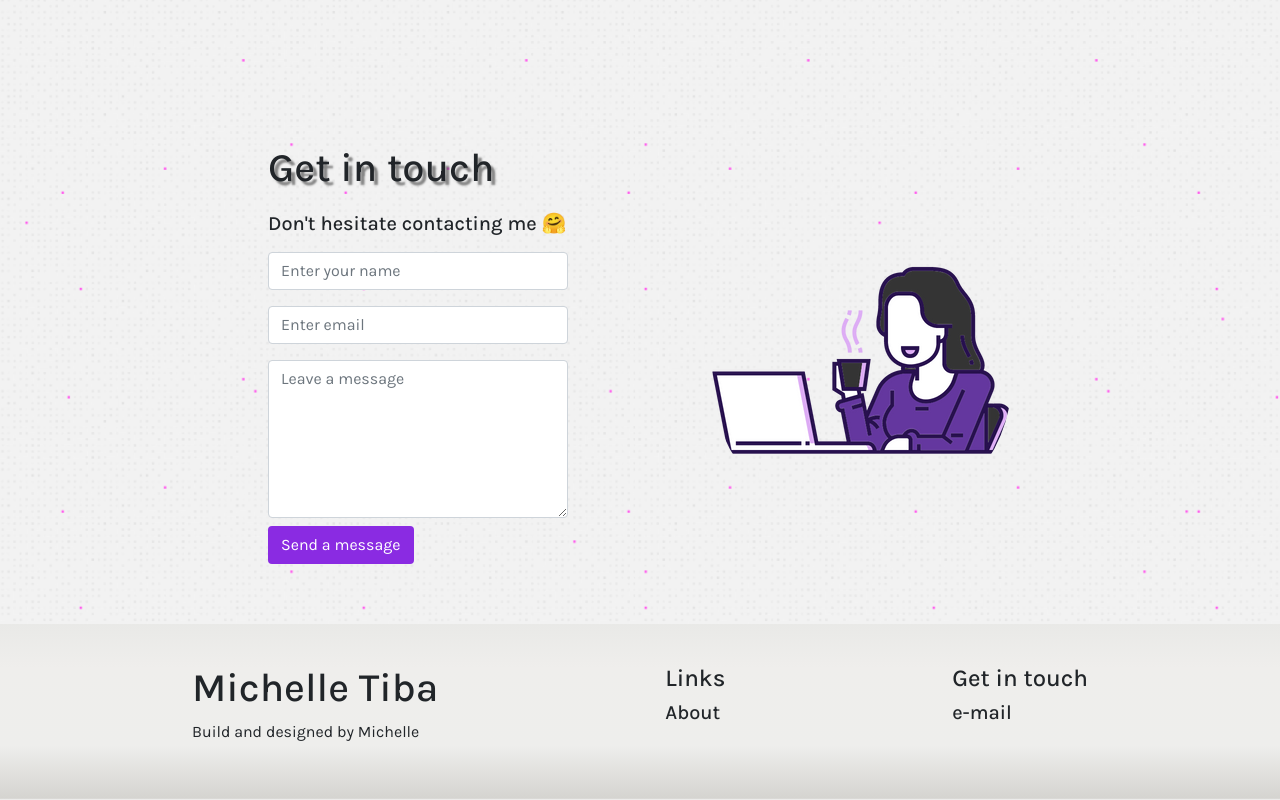
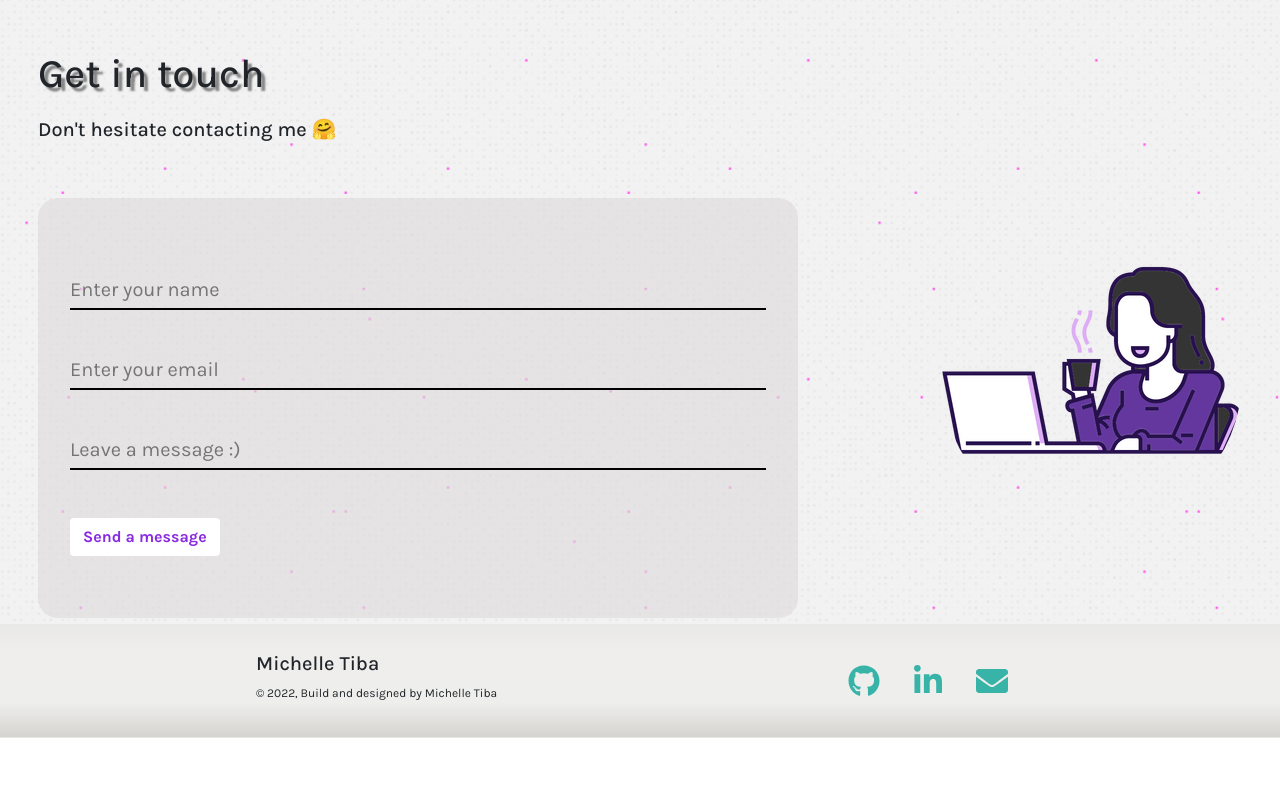
Before and after one commit to midoritiba/portfolio, a React (Create React App) app in the folder client/: page / in a window 1280 px wide. Shown: the part 4552-5352 px from the top of the page. After the commit the page ends 5290 px from the top, so only its background shows below. Built offline with nearby package versions, Linux system fonts and the light colour scheme.

Commit message:
contact form desktop & footer

```diff
--- a/client/src/components/ContactForm.js
+++ b/client/src/components/ContactForm.js
@@ -1,4 +1,3 @@
-import {Form, Container} from 'react-bootstrap'
 import emailjs from 'emailjs-com'
 import { useRef, useState } from 'react';
 import{ init } from '@emailjs/browser';
@@ -36,23 +35,20 @@ const ContactForm = () => {
   return (
       <div className='me-5'>
         <h5 className="mt-1 mb-3">Don't hesitate contacting me 🤗</h5>
-          <Form ref={form} onSubmit={handleSubmit} style={{minWidth: '300px', maxWidth: '350px'}}>
-            <Form.Control required className='mb-3'  placeholder='Enter your name'  type='text' name='user_name'/>
-            <Form.Group className='mb-3' controlId='formBasicEmail'>
-              <Form.Control required type='text' placeholder='Enter email' name='user_email' />
-            </Form.Group>
-
-            <Form.Group className='mb-2' >
-              <Form.Control required as='textarea' rows={6} placeholder='Leave a message' name='message' />
-            </Form.Group>
-            <button
-                className='link btn'
-                type='submit'
-                style={{backgroundColor: 'blueviolet', color: 'white'}}
-              >
-                Send a message
-              </button>
-        </Form>
+        <div className="section-content">
+          <div className="form-wrapper">
+            <form onSubmit={handleSubmit}  ref={form}>
+              <div>
+                <input required placeholder='Enter your name'  type='text' name='user_name' />
+                <input required type='text' placeholder='Enter your email' name='user_email' />
+                <input required as='textarea' type='text' placeholder='Leave a message :)' name='message' />
+              </div>
+              <button className='fill btn mt-5 fw-bold'
+                    type='submit'
+                    style={{backgroundColor: 'white', color: 'blueviolet'}}>Send a message</button>
+            </form>
+          </div>
+        </div>
       </div>
 
   );
--- a/client/src/components/Footer.js
+++ b/client/src/components/Footer.js
@@ -1,25 +1,30 @@
 import { useContext } from 'react';
 import { DarkModeContext } from '../context/DarkModeContext';
-
+import { FaGithub, FaLinkedinIn, FaEnvelope } from "react-icons/fa";
 const Footer = () => {
 
   const {darkMode} = useContext(DarkModeContext)
-
+  let iconSize = "32"
+  let iconColor = "#37B3A8"
+  let iconClasses = 'mx-3 cursor-pointer'
   return (
     <footer className={darkMode ? `footer-dark` : `footer-light`}>
         <div className="footer-wrapper">
-          <div className="copyright">
-            <h1>Michelle Tiba</h1>
-            <p>Build and designed by Michelle</p>
+          <div className="copyright pt-2">
+            <h5>Michelle Tiba</h5>
+            <p style={{fontSize: '12px'}}>&copy; 2022, Build and designed by Michelle Tiba</p>
           </div>
-          <div className="footer-links">
-            <h4>Links</h4>
 
-            <h5>About</h5>
-          </div>
           <div className="footer-contact">
-            <h4>Get in touch</h4>
-            <h5>e-mail</h5>
+              <a rel='noopener noreferrer' target='_blank' className='link text-decoration-none' href='https://github.com/midoritiba'>
+                <FaGithub size={iconSize} color={iconColor} className={iconClasses}/>
+              </a>
+              <a rel='noopener noreferrer' target='_blank' className='link text-decoration-none' href='https://www.linkedin.com/in/michelle-midori/'>
+                <FaLinkedinIn size={iconSize} color={iconColor} className={iconClasses}/>
+              </a>
+              <a rel='noopener noreferrer' target='_blank' href='mailto:mic.tiba@gmail.com' className='link'>
+                <FaEnvelope size={iconSize} color={iconColor} className={iconClasses}/>
+              </a>
           </div>
         </div>
     </footer>
--- a/client/src/index.scss
+++ b/client/src/index.scss
@@ -14,3 +14,4 @@
 @import './sass/buttons';
 @import './sass/footer';
 @import './sass/accordion';
+@import './sass/contactform';
--- a/client/src/pages/Contact.js
+++ b/client/src/pages/Contact.js
@@ -1,14 +1,11 @@
 import { useContext } from "react";
 import { DarkModeContext } from "../context/DarkModeContext";
 import ContactForm from '../components/ContactForm';
-// import {HashLink as Link} from 'react-router-hash-link'
-import { FaGithub, FaLinkedinIn, FaEnvelope } from "react-icons/fa";
+
 
 const Contact = () => {
   const {darkMode} = useContext(DarkModeContext)
-  let iconSize = "40"
-  let iconColor = "#37B3A8"
-  let iconClasses = 'mt-2 me-3 cursor-pointer'
+
   return (
 
     <section className={darkMode ? `contact bg-dark` : `contact bg-light`} id='contact'>
--- a/client/src/pages/Homepage.js
+++ b/client/src/pages/Homepage.js
@@ -29,7 +29,7 @@ const Homepage = () => {
               <a rel='noopener noreferrer' target='_blank' href='mailto:mic.tiba@gmail.com' className='link'>
                 <FaEnvelope size={iconSize} color={iconColor} className={iconClasses}/>
               </a>
-          </div>
+            </div>
 
           <h4 className="mt-4 text-center">
             I'm a lifelong learner, interested in beautiful designs and clean coding
--- /dev/null
+++ b/client/src/sass/_contactform.scss
@@ -0,0 +1,39 @@
+#contact{
+    .form-wrapper {
+        padding: 5vmin 0;
+        align-self: center;
+
+    }
+
+    form {
+        padding: 2rem;
+        height: 420px;
+        background-color: #dddada9f;
+        border-radius: 20px;
+    }
+
+    label {
+        display: block;
+        font-size: 20px;
+        text-transform: capitalize;
+    }
+
+    input[type="text"],
+    input[type="email"]
+     {
+        background-color: #dddada00;
+        width: 100%;
+        height: 80px;
+        padding: 50px 0 10px 0;
+        border: none;
+        border-bottom: 2px solid black;
+        font-size: 20px;
+    }
+
+    input[type="text"]:focus,
+    input[type="email"]:focus {
+        outline: none;
+        border-bottom: 2px solid #37B3A8;
+        transition: 0.2s;
+    }
+}
--- a/client/src/sass/_footer.scss
+++ b/client/src/sass/_footer.scss
@@ -21,21 +21,22 @@ footer.footer-dark{
 
 footer {
     width: 100%;
-    max-height: 200px;
-    padding: 40px 0;
-    bottom: 0;
-    // display: flex;
-    z-index: 3;
-
+    padding: 20px 0;
     background-color: transparent;
 
     .footer-wrapper{
-        // background-color: rgba(255, 255, 255, 0.103);
-        width: 70%;
+        width: 60%;
         margin: 0 auto;
         display: flex;
         justify-content: space-between;
+        align-content: center;
+        align-items: center;
 
+        .footer-contact a{
+            :hover{
+                color: blueviolet;
+            }
+        }
     }
 
 }
--- a/client/src/sass/_main.scss
+++ b/client/src/sass/_main.scss
@@ -199,19 +199,5 @@ body {
     #contact{
       display: flex;
       justify-content: center;
-      .box {
-        align-self: flex-end;
-        animation-duration: 2s;
-        animation-iteration-count: infinite;
-        background-color: #F44336;
-        height: 200px;
-        margin: 0 auto 0 auto;
-        transform-origin: bottom;
-        width: 200px;
-    }
-    .bounce {
-        animation-name: bounce;
-        animation-timing-function: ease;
-    }
     }
   }
```
